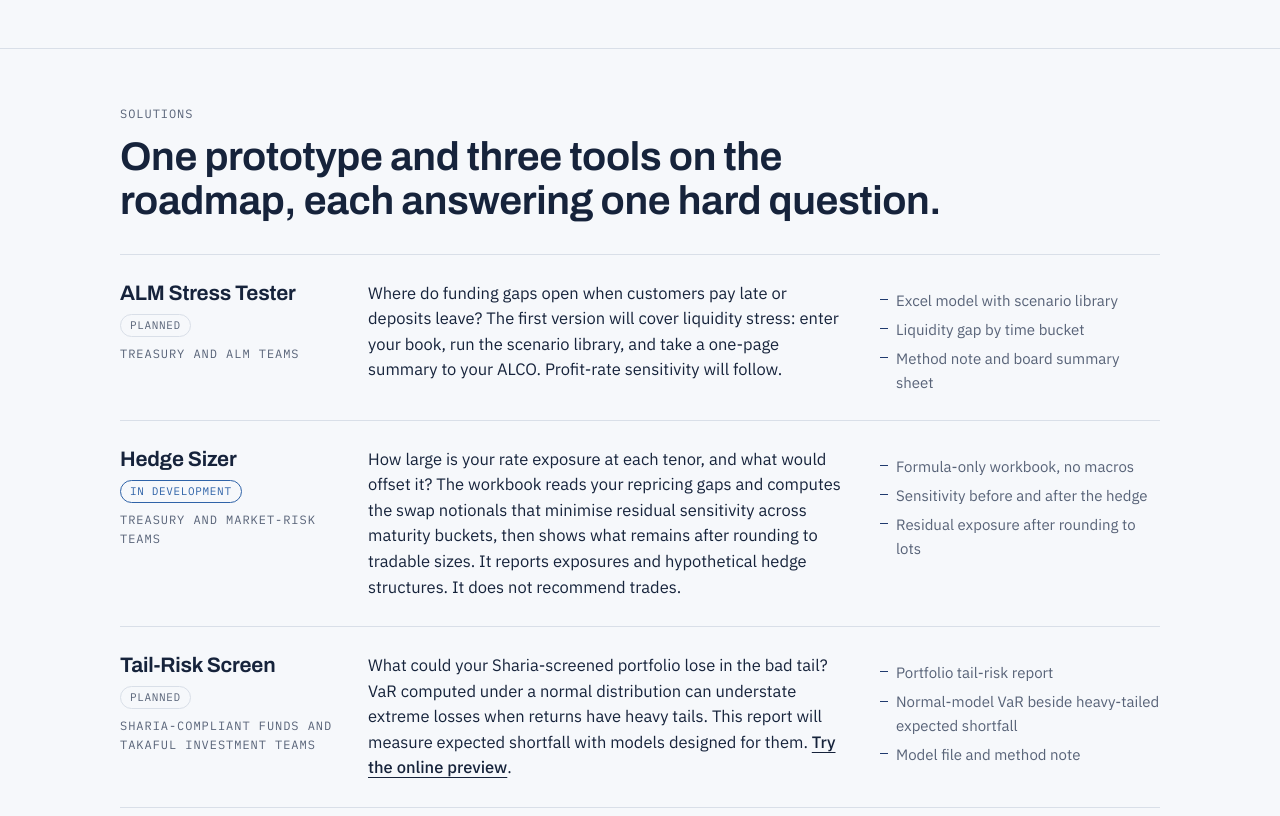
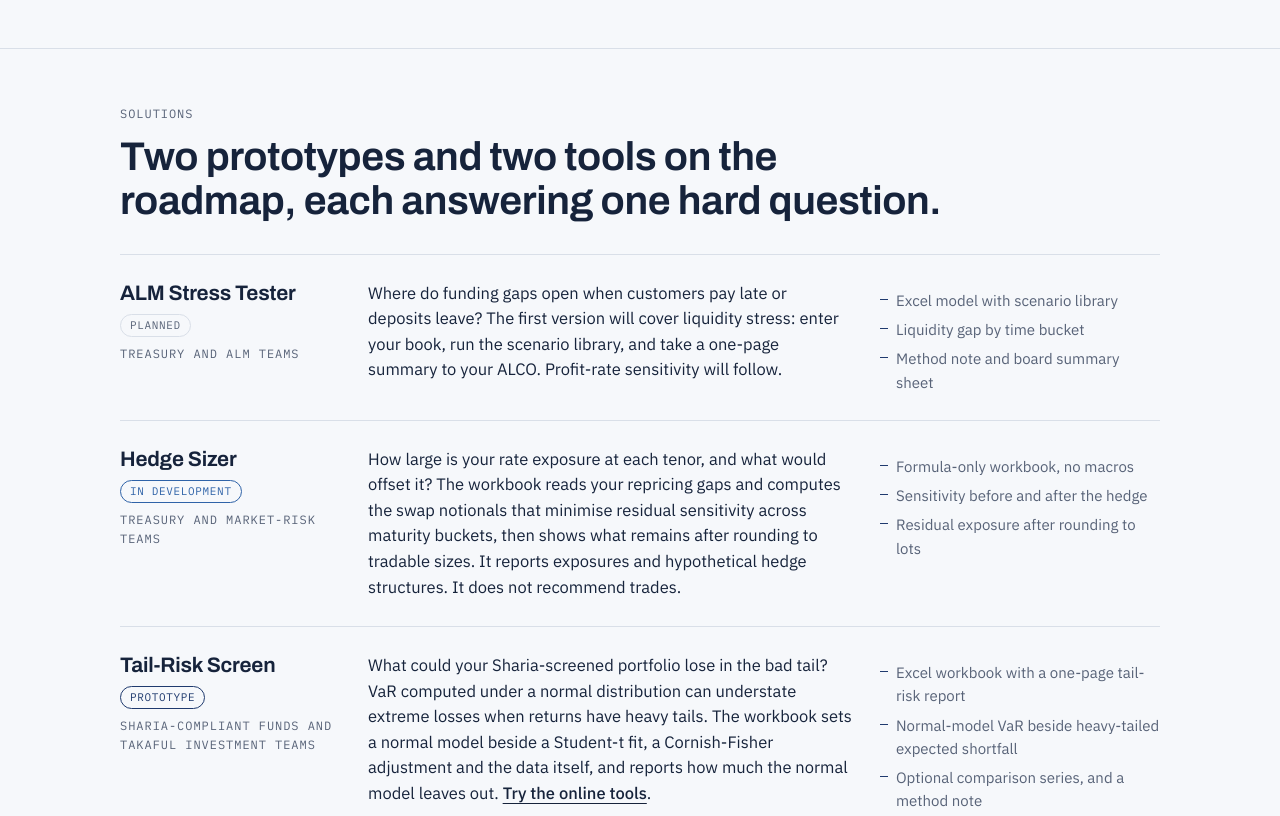
Before and after one commit to MahBekri/mahbekri.github.io, a plain HTML site: page sadid/index.html in a window 1280 px wide. Shown: the part 1640-2456 px from the top of the page. Drawn offline with nearby package versions, Linux system fonts and the light colour scheme.

Commit message:
Mark the Tail-Risk Screen as a prototype on the Sadid site (#19)
Claude-Session: https://claude.ai/code/session_01HynrSnFSfdpYsbzpBhYrgA

Co-authored-by: Claude <noreply@anthropic.com>

```diff
--- a/sadid/index.html
+++ b/sadid/index.html
@@ -184,7 +184,7 @@ footer .wrap{display:flex;flex-direction:column;gap:8px}
       <span class="label">Stress testing · Hedging · Tail risk · Mandate oversight</span>
       <h1>Risk management solutions for Islamic finance.</h1>
       <p>We are building transparent risk models that start from the contracts Islamic institutions actually hold, Murabaha, Ijara and Sukuk, with every assumption written down and open to audit.</p>
-      <p class="stage">In development: one working prototype and three tools on the roadmap.</p>
+      <p class="stage">In development: two working prototypes and two tools on the roadmap.</p>
       <div class="cta">
         <a class="btn" href="#contact">Get in touch</a>
         <a class="link" href="#online">Try the online tools</a>
@@ -243,7 +243,7 @@ footer .wrap{display:flex;flex-direction:column;gap:8px}
     <div class="wrap">
       <div class="head">
         <span class="label">Solutions</span>
-        <h2 id="prod-h">One prototype and three tools on the roadmap, each answering one hard question.</h2>
+        <h2 id="prod-h">Two prototypes and two tools on the roadmap, each answering one hard question.</h2>
       </div>
       <div class="products">
         <article class="product">
@@ -275,14 +275,14 @@ footer .wrap{display:flex;flex-direction:column;gap:8px}
         <article class="product">
           <div>
             <h3>Tail-Risk Screen</h3>
-            <div class="status s-plan">Planned</div>
+            <div class="status s-proto">Prototype</div>
             <div class="label who">Sharia-compliant funds and takaful investment teams</div>
           </div>
-          <p>What could your Sharia-screened portfolio lose in the bad tail? VaR computed under a normal distribution can understate extreme losses when returns have heavy tails. This report will measure expected shortfall with models designed for them. <a class="link" href="#online">Try the online preview</a>.</p>
+          <p>What could your Sharia-screened portfolio lose in the bad tail? VaR computed under a normal distribution can understate extreme losses when returns have heavy tails. The workbook sets a normal model beside a Student-t fit, a Cornish-Fisher adjustment and the data itself, and reports how much the normal model leaves out. <a class="link" href="#online">Try the online tools</a>.</p>
           <ul>
-            <li>Portfolio tail-risk report</li>
+            <li>Excel workbook with a one-page tail-risk report</li>
             <li>Normal-model VaR beside heavy-tailed expected shortfall</li>
-            <li>Model file and method note</li>
+            <li>Optional comparison series, and a method note</li>
           </ul>
         </article>
         <article class="product">
```
